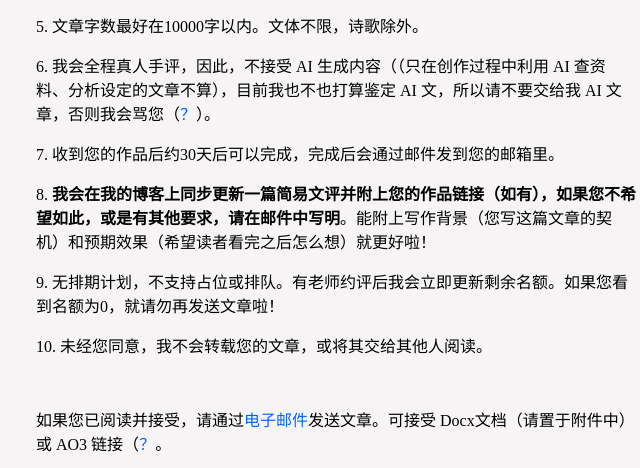
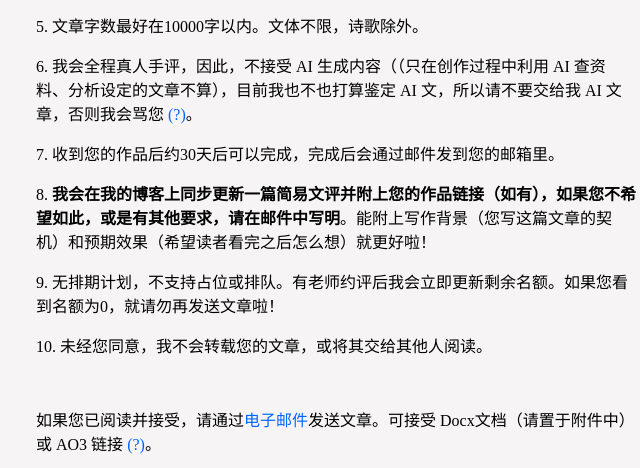
Before and after one commit to Oraculum218/oraculum218.github.io, a plain HTML site: page Voluntary_Review.html in a window 1280 px wide. Shown: the part 791-1259 px from the top of the page, 304-944 px from the left. Drawn offline with Linux system fonts and the light colour scheme.

Commit message:
Update Voluntary_Review.html

```diff
--- a/Voluntary_Review.html
+++ b/Voluntary_Review.html
@@ -46,13 +46,13 @@
         <p>3. 可以评车，但是不保证效果。</p>
         <p>4. 以划线评为主，默认夸夸，会写我看到的第一感受，以及我非常喜欢的用词与句子。但请注意，<b>我并非专业人士，无法为您提供专业的写作反馈，只能作为读者与您分享我的阅读体验</b>。</p>
         <p>5. 文章字数最好在10000字以内。文体不限，诗歌除外。</p>
-        <p>6. 我会全程真人手评，因此，不接受 AI 生成内容（（只在创作过程中利用 AI 查资料、分析设定的文章不算），目前我也不也打算鉴定 AI 文，所以请不要交给我 AI 文章，否则我会骂您（<a href="javascript:alert('不是真的骂，但我可能会拒绝您未来的文评申请。')">？</a>）。</p>
+        <p>6. 我会全程真人手评，因此，不接受 AI 生成内容（（只在创作过程中利用 AI 查资料、分析设定的文章不算），目前我也不也打算鉴定 AI 文，所以请不要交给我 AI 文章，否则我会骂您 <a href="javascript:alert('不是真的骂，但我可能会拒绝您未来的文评申请。')">(?)</a>。</p>
         <p>7. 收到您的作品后约30天后可以完成，完成后会通过邮件发到您的邮箱里。</p>
         <p>8. <b>我会在我的博客上同步更新一篇简易文评并附上您的作品链接（如有），如果您不希望如此，或是有其他要求，请在邮件中写明</b>。能附上写作背景（您写这篇文章的契机）和预期效果（希望读者看完之后怎么想）就更好啦！</p>
         <p>9. 无排期计划，不支持占位或排队。有老师约评后我会立即更新剩余名额。如果您看到名额为0，就请勿再发送文章啦！</p>
         <p>10. 未经您同意，我不会转载您的文章，或将其交给其他人阅读。</p>
         <br>
-        <p>如果您已阅读并接受，请通过<a href="mailto:oraculum218@gmail.com">电子邮件</a>发送文章。可接受 Docx文档（请置于附件中）或 AO3 链接（<a href="javascript:alert('这种情况我可能需要自行下载一份或重新排版，不过都可以的，请您放心。')">？</a>。</p>
+        <p>如果您已阅读并接受，请通过<a href="mailto:oraculum218@gmail.com">电子邮件</a>发送文章。可接受 Docx文档（请置于附件中）或 AO3 链接 <a href="javascript:alert('这种情况我可能需要自行下载一份或重新排版，不过都可以的，不用担心。')">(?)</a>。</p>
         <img src="res/COD_MW_Soap.png" alt="图片">
         <br>
       </div>
```
